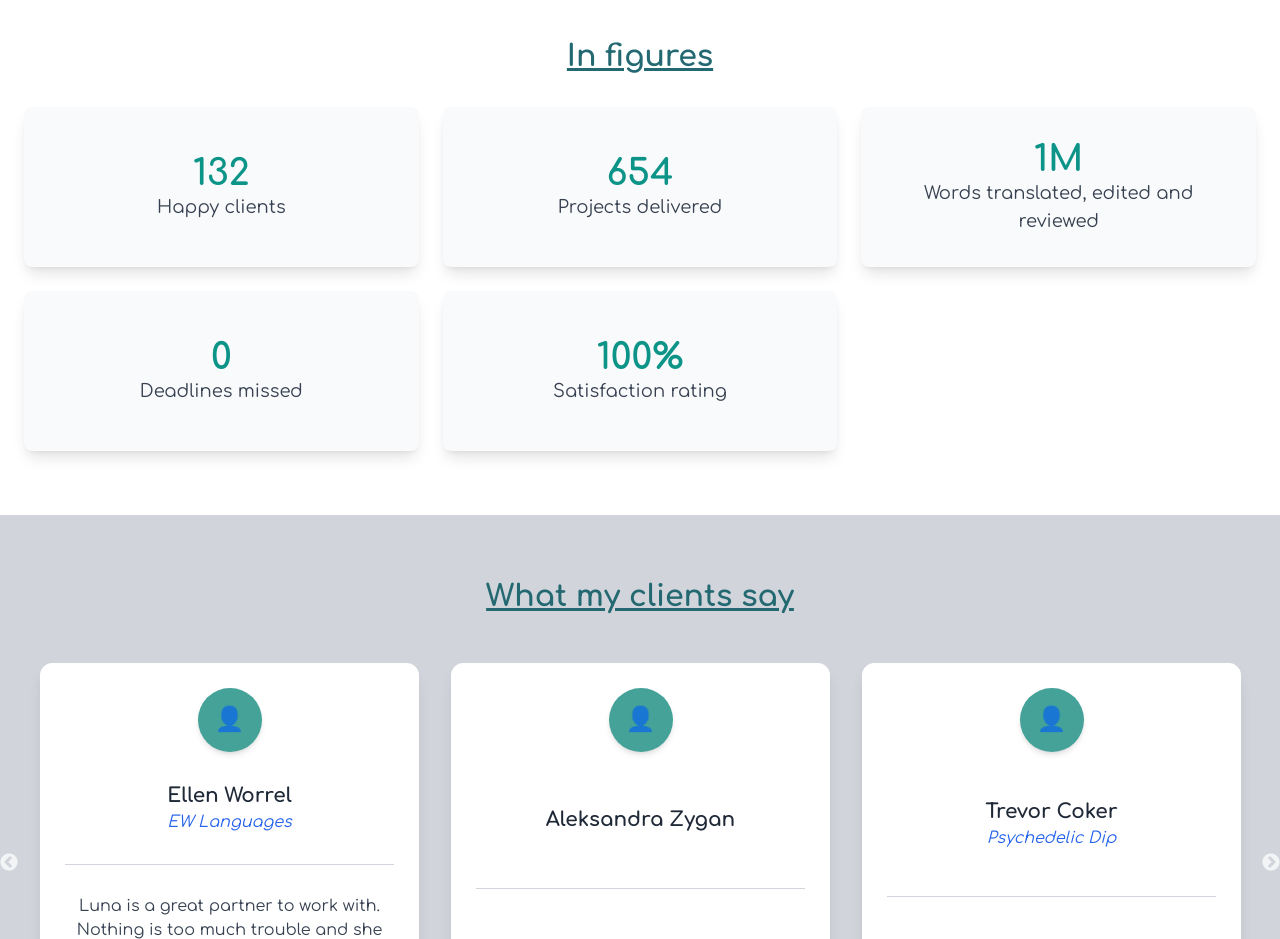
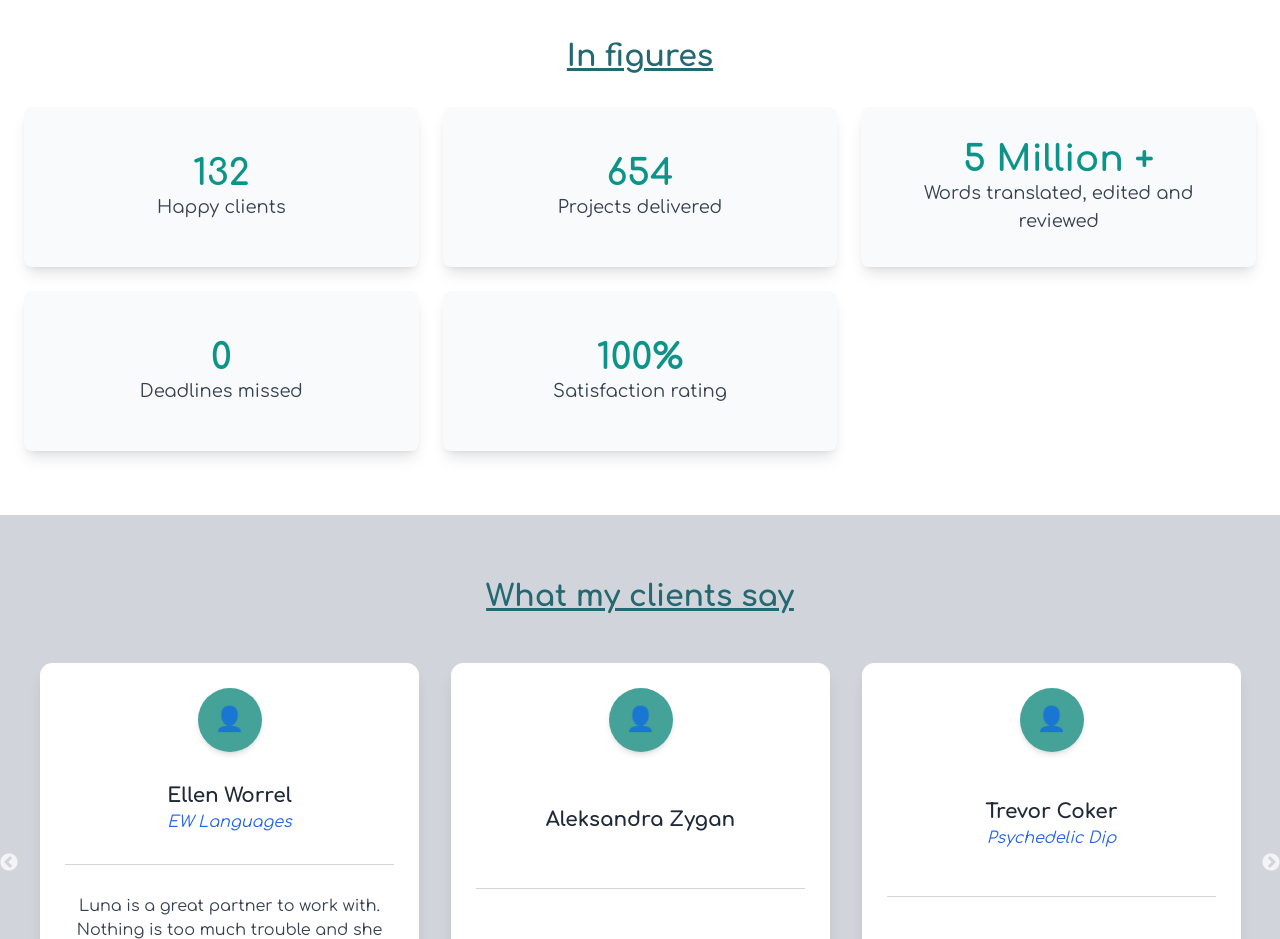
Before and after one commit to Bilel-lefi/luna-portfolio, a React (Vite) app: page / in a window 1280 px wide. Shown: the part 1740-2679 px from the top of the page. Built offline with nearby package versions, Linux system fonts and the light colour scheme.

Commit message:
correct figures

```diff
--- a/src/components/Home.jsx
+++ b/src/components/Home.jsx
@@ -11,7 +11,7 @@ const StatsSection = () => {
   const stats = [
     { value: 132, label: "Happy clients" },
     { value: 654, label: "Projects delivered" },
-    { value: 1000000, label: "Words translated, edited and reviewed" },
+    { value: 5000000, label: "Words translated, edited and reviewed" },
     { value: 0, label: "Deadlines missed" },
     { value: 100, label: "Satisfaction rating" },
   ];
@@ -82,13 +82,11 @@ const StatsSection = () => {
     {/* Card content */}
     <div className="relative z-10 text-center">
       <p className="text-4xl font-semibold text-teal-600">
-                {stats[index].value === 1000000
-                  ? `${
-                      stat.value >= 1000000 ? "1M" : stat.value.toLocaleString()
-                    }`
-                  : stats[index].value === 100
-                  ? `${stat.value >= 100 ? "100%" : `${stat.value}%`}`
-                  : stat.value}
+        {stat.value === 5000000
+          ? "5 Million +"
+          : stat.value === 100
+          ? `${stat.value}%`
+          : stat.value.toLocaleString()}
         {stat.value < stats[index].value && "+"}
       </p>
 
@@ -96,6 +94,7 @@ const StatsSection = () => {
     </div>
   </motion.div>
 ))}
+
       </motion.div>
     </section>
   );
```
Lines whose indentation alone changed are shown as unchanged.
